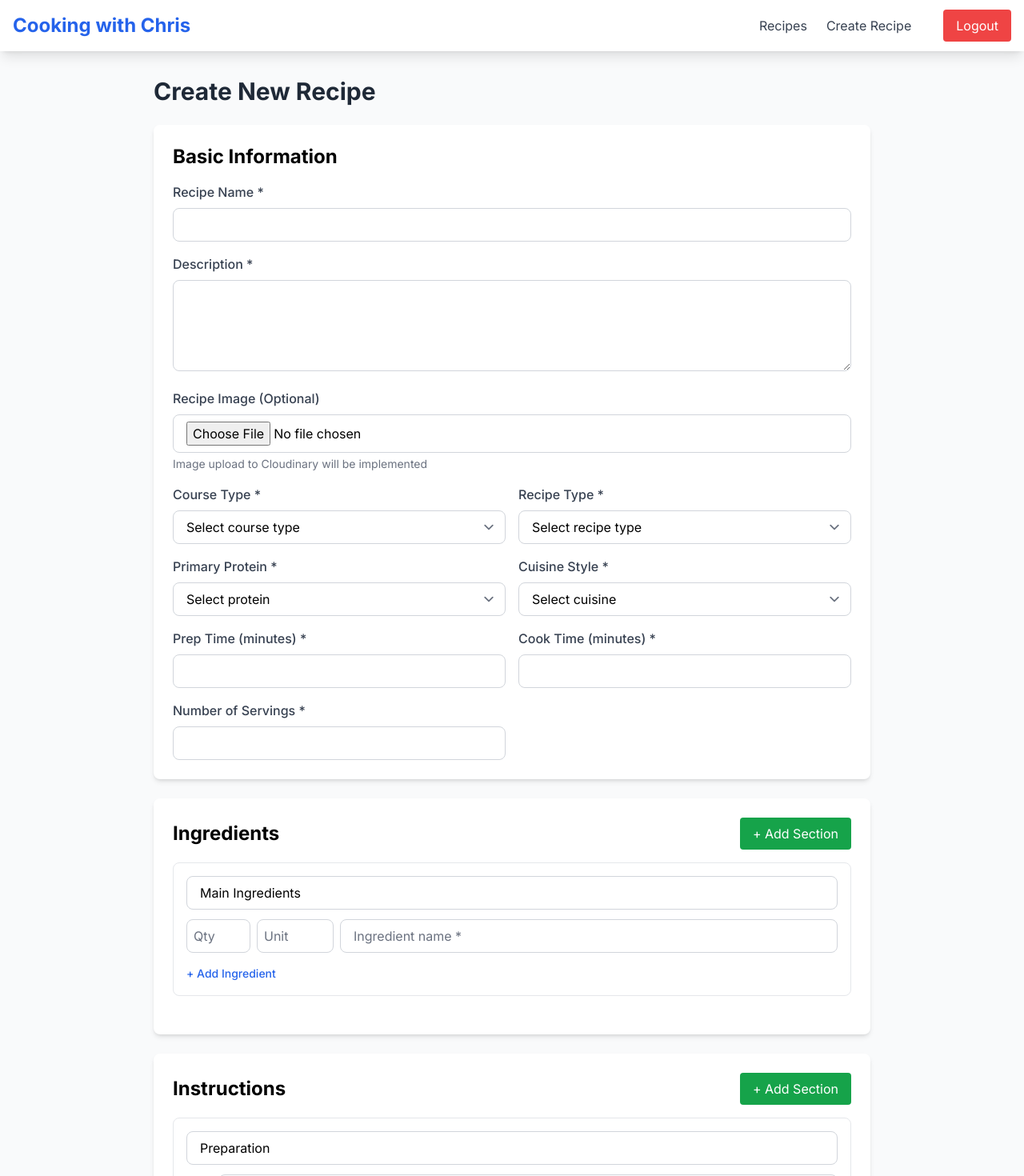
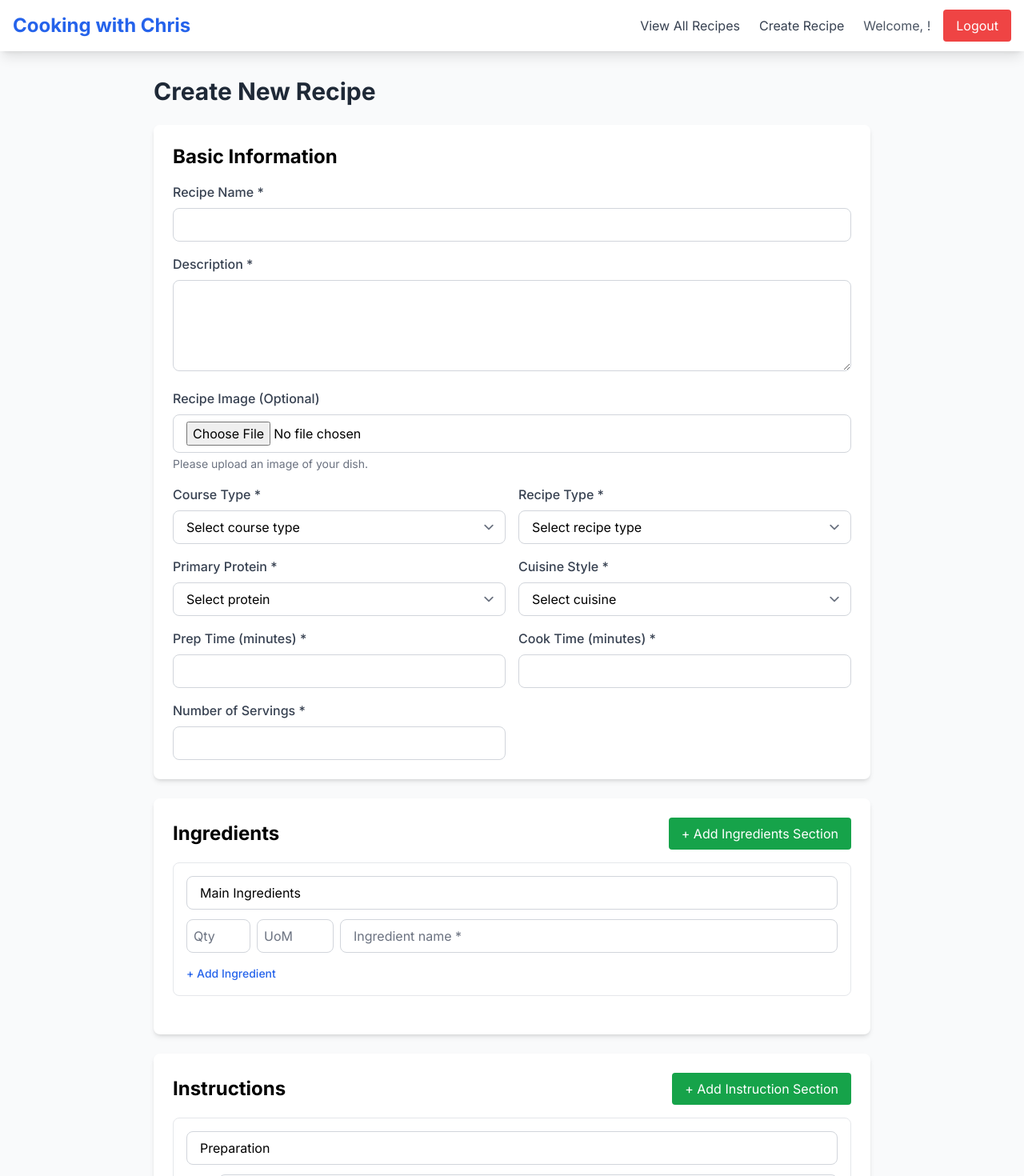
Before and after one commit to cpage82-dev/cooking-with-chris, a React (Vite) app in the folder frontend/: page /recipes/new in a window 1280 px wide. Shown: the top 1470 px of the page at 80% size. Built offline with nearby package versions, Linux system fonts and the light colour scheme; no server answers; sample sign-in values are in the browser's storage.

Commit message:
Minor Updates to Create Recipe Page and Navbar

```diff
--- a/frontend/src/components/common/Navbar.jsx
+++ b/frontend/src/components/common/Navbar.jsx
@@ -28,7 +28,7 @@ const Navbar = () => {
               to="/recipes"
               className="text-gray-700 hover:text-blue-600 transition"
             >
-              Recipes
+              View All Recipes
             </Link>
 
             {isAuthenticated ? (
@@ -41,7 +41,7 @@ const Navbar = () => {
                 </Link>
                 <div className="flex items-center space-x-4">
                   <span className="text-gray-600">
-                    {user?.first_name} {user?.last_name}
+                    <p>Welcome, {user?.first_name} {user?.last_name}!</p>
                   </span>
                   <button
                     onClick={handleLogout}
--- a/frontend/src/pages/CreateRecipePage.jsx
+++ b/frontend/src/pages/CreateRecipePage.jsx
@@ -382,7 +382,7 @@ const CreateRecipePage = () => {
                 className="w-full px-4 py-2 border border-gray-300 rounded-lg focus:outline-none focus:ring-2 focus:ring-blue-600"
               />
               <p className="text-sm text-gray-500 mt-1">
-                Image upload to Cloudinary will be implemented
+                Please upload an image of your dish.
               </p>
             </div>
 
@@ -541,7 +541,7 @@ const CreateRecipePage = () => {
               onClick={addIngredientSection}
               className="bg-green-600 text-white px-4 py-2 rounded hover:bg-green-700 transition"
             >
-              + Add Section
+              + Add Ingredients Section
             </button>
           </div>
 
@@ -584,7 +584,7 @@ const CreateRecipePage = () => {
                     onChange={(e) =>
                       updateIngredient(sectionIndex, ingredientIndex, 'ingredient_uom', e.target.value)
                     }
-                    placeholder="Unit"
+                    placeholder="UoM"
                     className="w-24 px-2 py-2 border border-gray-300 rounded-lg focus:outline-none focus:ring-2 focus:ring-blue-600"
                   />
                   <input
@@ -629,7 +629,7 @@ const CreateRecipePage = () => {
               onClick={addInstructionSection}
               className="bg-green-600 text-white px-4 py-2 rounded hover:bg-green-700 transition"
             >
-              + Add Section
+              + Add Instruction Section
             </button>
           </div>
 
--- a/frontend/src/pages/HomePage.jsx
+++ b/frontend/src/pages/HomePage.jsx
@@ -15,11 +15,11 @@ const HomePage = () => {
 
       {isAuthenticated ? (
         <p className="text-xl text-gray-600 mb-8">
-          Hello, {user?.first_name}! Ready to cook something delicious?
+          Hi, {user?.first_name}! Ready to Cook Something Delicious?
         </p>
       ) : (
         <p className="text-xl text-gray-600 mb-8">
-          Discover and share amazing recipes
+          Discover and Share Amazing Recipes with your Friends!
         </p>
       )}
 
@@ -36,7 +36,7 @@ const HomePage = () => {
             to="/recipes/new"
             className="bg-green-600 text-white px-8 py-3 rounded-lg text-lg hover:bg-green-700 transition"
           >
-            Create Recipe
+            Create a Recipe
           </Link>
         )}
 
@@ -55,21 +55,21 @@ const HomePage = () => {
         <div className="bg-white p-6 rounded-lg shadow-md">
           <h3 className="text-2xl font-bold mb-2">Browse Recipes</h3>
           <p className="text-gray-600">
-            Explore thousands of delicious recipes from around the world
+            Explore delicious recipes uploaded by Chris and other users.
           </p>
         </div>
 
         <div className="bg-white p-6 rounded-lg shadow-md">
           <h3 className="text-2xl font-bold mb-2">Share Your Recipes</h3>
           <p className="text-gray-600">
-            Upload your own recipes and share them with the community
+            Upload your own recipes and share them with the community.
           </p>
         </div>
 
         <div className="bg-white p-6 rounded-lg shadow-md">
           <h3 className="text-2xl font-bold mb-2">Save Favorites</h3>
           <p className="text-gray-600">
-            Bookmark your favorite recipes for easy access later
+            Bookmark your favorite recipes for easy access anytime you want to cook.
           </p>
         </div>
       </div>
--- a/frontend/src/pages/RecipeDetailPage.jsx
+++ b/frontend/src/pages/RecipeDetailPage.jsx
@@ -91,7 +91,7 @@ const RecipeDetailPage = () => {
             <h1 className="text-4xl font-bold text-gray-800 mb-2">
               {recipe.recipe_name}
             </h1>
-            <p className="text-gray-600">By {recipe.creator_name}</p>
+            <p className="text-gray-600">By {recipe.creator_name} | Created {recipe.created_at}</p>
           </div>
 
           {canEdit && (
@@ -172,7 +172,7 @@ const RecipeDetailPage = () => {
 
       {/* Time and Servings */}
       <div className="bg-blue-50 p-6 rounded-lg mb-6">
-        <div className="grid grid-cols-3 gap-4 text-center">
+        <div className="grid grid-cols-4 gap-4 text-center">
           <div>
             <p className="text-blue-800 font-semibold text-sm">Prep Time</p>
             <p className="text-2xl font-bold text-blue-900">{recipe.prep_time} min</p>
@@ -180,6 +180,10 @@ const RecipeDetailPage = () => {
           <div>
             <p className="text-blue-800 font-semibold text-sm">Cook Time</p>
             <p className="text-2xl font-bold text-blue-900">{recipe.cook_time} min</p>
+          </div>
+          <div>
+            <p className="text-blue-800 font-semibold text-sm">Total Time</p>
+            <p className="text-2xl font-bold text-blue-900">{recipe.total_time} min</p>
           </div>
           <div>
             <p className="text-blue-800 font-semibold text-sm">Servings</p>
```
